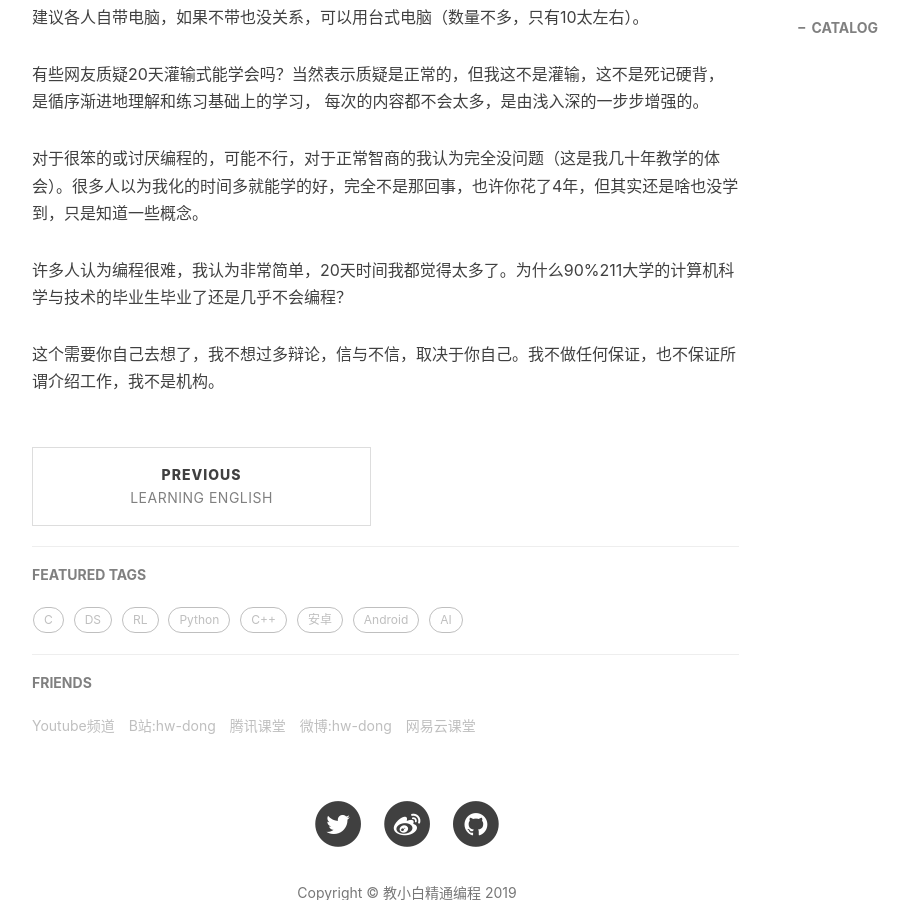
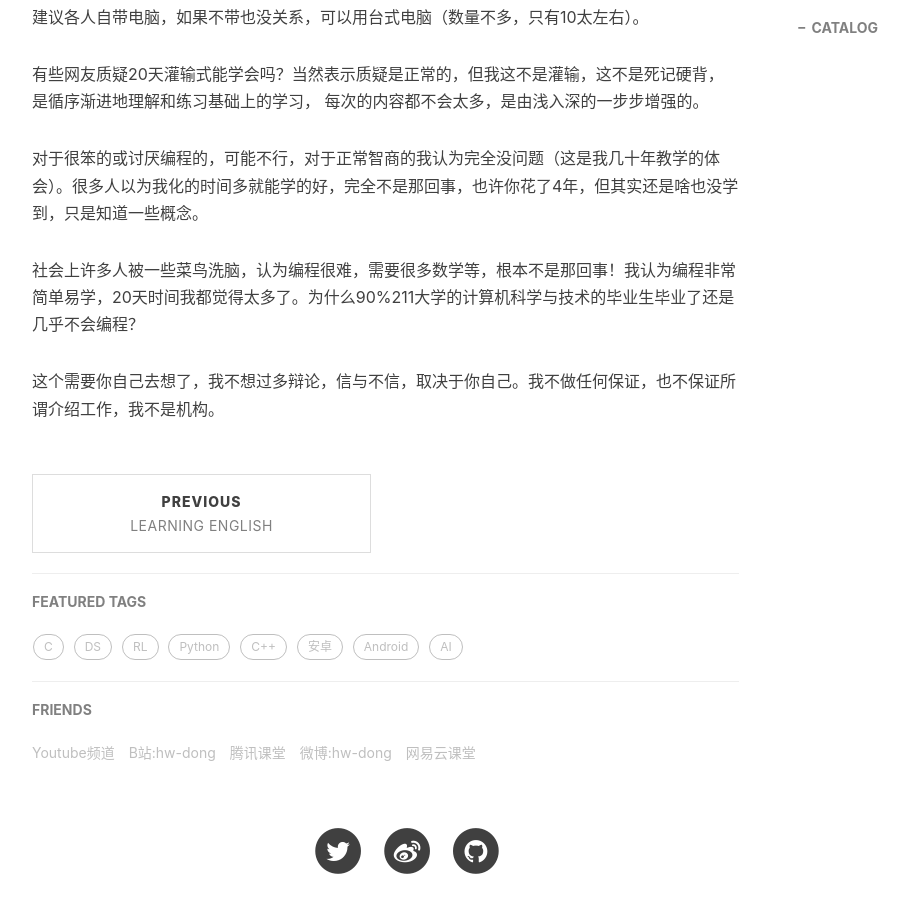
Before and after one commit to xuepro/xuepro.github.io, a Jekyll site: the page built from _posts/2019-05-25-暑期：小白学编程和考研数据结构突击强化班 .md, in a window 1280 px wide and 900 px high, scrolled down 1489 px. Shown: the whole window, without its empty margins (233-1142 px from the left). Built offline with Jekyll 4.4.1, drawn with Linux system fonts in a browser that asks for light colours; nearby versions of some CDN libraries; comment, search, counter and statistics services are not loaded.

Commit message:
Update 2019-05-25-暑期：小白学编程和考研数据结构突击强化班 .md

```diff
--- a/_posts/2019-05-25-暑期：小白学编程和考研数据结构突击强化班 .md
+++ b/_posts/2019-05-25-暑期：小白学编程和考研数据结构突击强化班 .md
@@ -55,6 +55,6 @@ tags:
 
 对于很笨的或讨厌编程的，可能不行，对于正常智商的我认为完全没问题（这是我几十年教学的体会）。很多人以为我化的时间多就能学的好，完全不是那回事，也许你花了4年，但其实还是啥也没学到，只是知道一些概念。
 
-许多人认为编程很难，我认为非常简单，20天时间我都觉得太多了。为什么90%211大学的计算机科学与技术的毕业生毕业了还是几乎不会编程？
+社会上许多人被一些菜鸟洗脑，认为编程很难，需要很多数学等，根本不是那回事！我认为编程非常简单易学，20天时间我都觉得太多了。为什么90%211大学的计算机科学与技术的毕业生毕业了还是几乎不会编程？
 
 这个需要你自己去想了，我不想过多辩论，信与不信，取决于你自己。我不做任何保证，也不保证所谓介绍工作，我不是机构。
```
